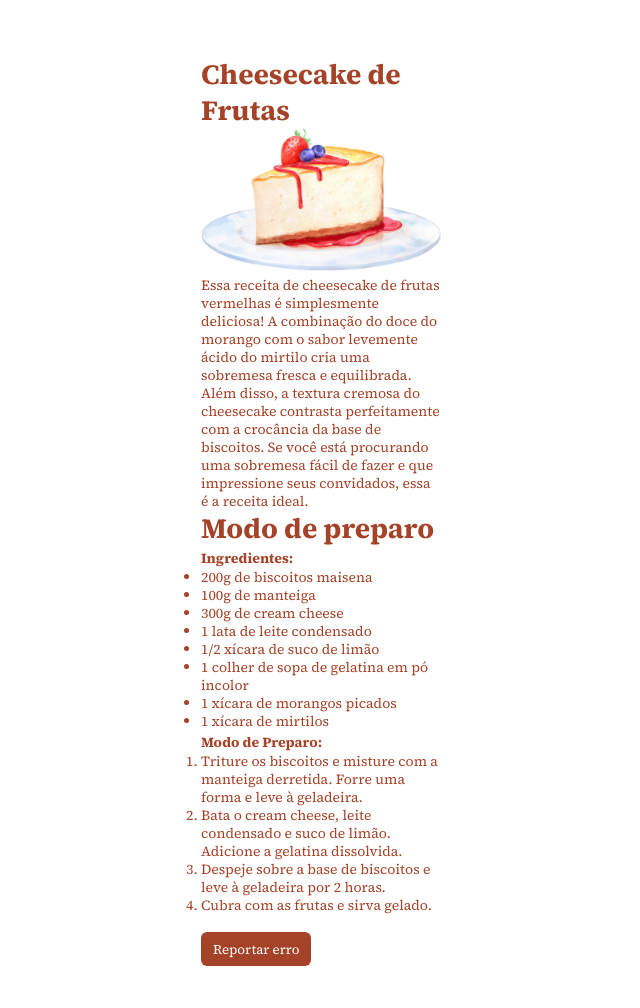
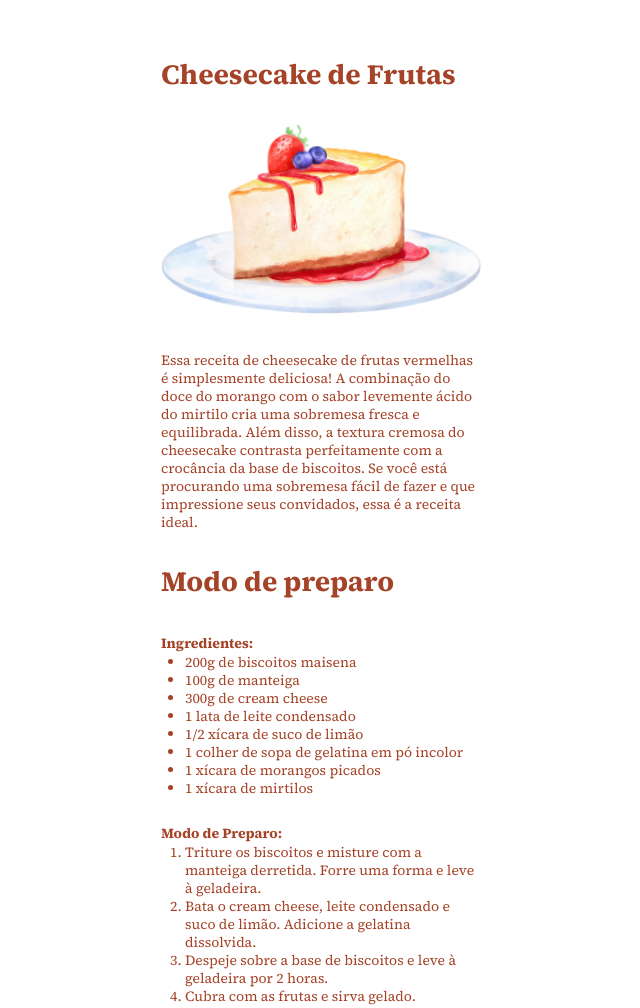
Before and after one commit to gustavonunesbispo/responsive-project-2, a plain HTML site: page index.html in a window 1280 px wide. Shown: the top 1008 px of the page, without its empty margins (319-959 px from the left). Drawn offline with Linux system fonts and the light colour scheme.

Commit message:
adjust spaces and padding

```diff
--- a/index.html
+++ b/index.html
@@ -18,8 +18,8 @@
     </div>
     <div class="ingredients">
       <h2>Modo de preparo</h2>
+      <strong>Ingredientes:</strong>
       <ul>
-        <strong>Ingredientes:</strong>
         <li>200g de biscoitos maisena</li>
         <li>100g de manteiga</li>
         <li>300g de cream cheese</li>
@@ -29,8 +29,8 @@
         <li>1 xícara de morangos picados</li>
         <li>1 xícara de mirtilos</li>
       </ul>
+      <strong>Modo de Preparo:</strong>
       <ol>
-        <strong>Modo de Preparo:</strong>
         <li>Triture os biscoitos e misture com a manteiga derretida. Forre uma forma e leve à geladeira.</li>
         <li>Bata o cream cheese, leite condensado e suco de limão. Adicione a gelatina dissolvida.</li>
         <li>Despeje sobre a base de biscoitos e leve à geladeira por 2 horas.</li>
--- a/style.css
+++ b/style.css
@@ -21,15 +21,25 @@ main {
   max-width: 32rem;
   margin-inline: auto;
   padding: 5.6rem 4rem;
+  box-sizing: content-box;
+
+  display: flex;
+  flex-direction: column;
+  gap: 3.2rem;
 }
 
 img {
   width: 100%;
+  margin-block: 3.2rem;
 }
 
 h1, h2{
 font-size: 2.8rem;
 line-height: 3.6rem;
+}
+
+h2 {
+  margin-bottom: 3.2rem;
 }
 
 p, li, strong {
@@ -44,5 +54,13 @@ button {
   border: 0;
   padding: .8rem 1.2rem;
   border-radius: .6rem;
-  margin-top: 1.8rem;
+  margin-top: 3.2rem;
 }
+
+ul, ol {
+  padding-left: 2.4rem;
+}
+
+ul {
+  margin-bottom: 2.4rem;
+}
```
